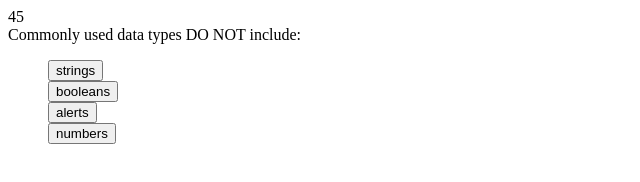
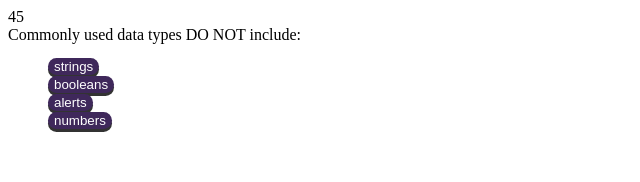
Before and after one commit to JRPerez936/Code_Quiz, a plain HTML site: page index.html in a window 1280 px wide. Shown: the whole page, without its empty margins (0-640 px from the left). Drawn offline with Linux system fonts and the light colour scheme.

Commit message:
added style to the question choices

```diff
--- a/assets/css/style.css
+++ b/assets/css/style.css
@@ -4,3 +4,17 @@
 .option-list{
     list-style: none;
 }
+.choices{
+    outline: none;
+    border: none;
+    display: inline-block;
+    color: #fff;
+    background-color: #3f285b;
+    border-radius: 12px;
+    position: relative;
+    top: -3px;
+    box-shadow: 0 3px #333;
+}
+.choices:hover{
+    opacity: .75;
+}
--- a/assets/js/script.js
+++ b/assets/js/script.js
@@ -59,6 +59,7 @@ var questions = [
       questionListItem.className = "question-choices";
 
       var questionButton = document.createElement("button");
+      questionButton.className ="choices";
       questionButton.textContent =choices[i];
 
       questionListItem.append(questionButton);
```
